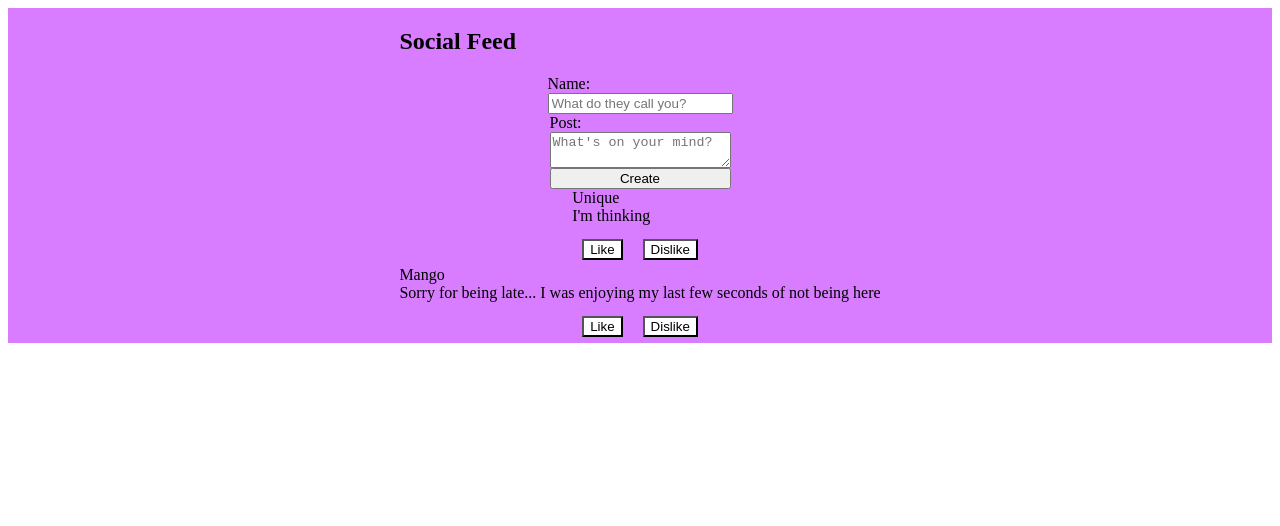
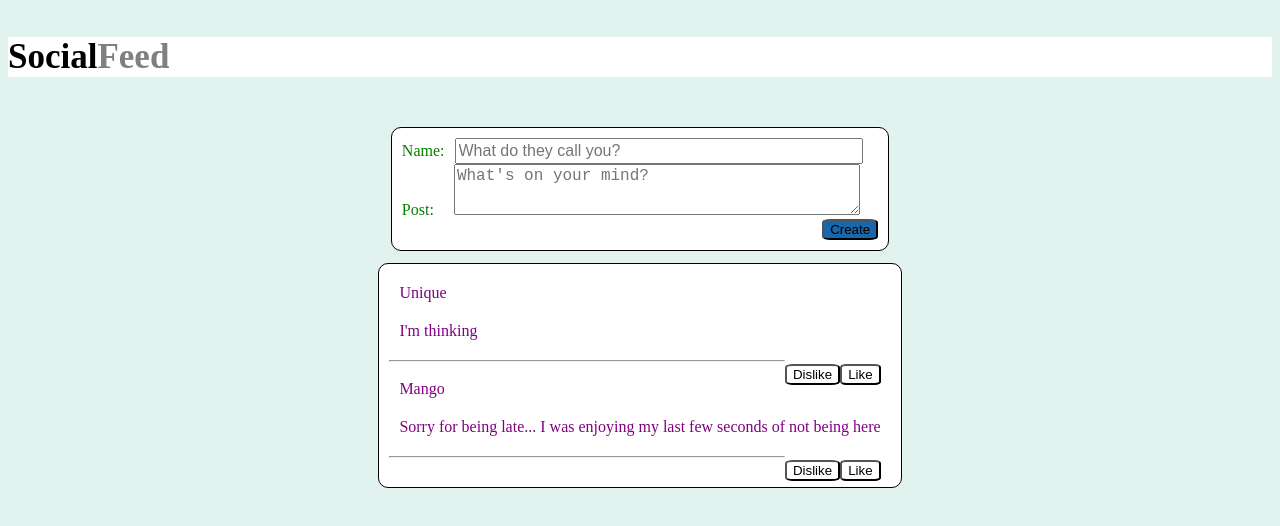
Before and after one commit to Lizethkm/Social-Feed-Project, a React (Create React App) app: page / in a window 1280 px wide. Shown: the top 526 px of the page. Built offline with nearby package versions, Linux system fonts and the light colour scheme.

Commit message:
Added Styling to App.CSS for Entire Project + Removed Unnecessary Containers in DisplayPosts.JSX File and Posts.JSX

```diff
--- a/src/App.js
+++ b/src/App.js
@@ -1,29 +1,37 @@
-import React, { useState } from 'react';
-import Posts from './Components/PostFolder/Posts';
-import DisplayPosts from './Components/DisplayPosts/DisplayPosts';
-import CreatePost from './Components/CreatePost/CreatePost';
-import './Apps.css'
-
+import React, { useState } from "react";
+import Posts from "./Components/PostFolder/Posts";
+import DisplayPosts from "./Components/DisplayPosts/DisplayPosts";
+import CreatePost from "./Components/CreatePost/CreatePost";
+import "./Apps.css";
 
 function App() {
+  const [postsEntries, setPostsEntries] = useState([
+    { name: "Unique", posts: "I'm thinking" },
+  ]);
 
-  const [postsEntries, setPostsEntries] = useState([{name: 'Unique', posts:"I'm thinking"}])
-
-  function addNewPostEntry(newPostEntry){
+  function addNewPostEntry(newPostEntry) {
     let tempPostsEntry = [newPostEntry, ...postsEntries];
     setPostsEntries(tempPostsEntry);
   }
 
+  return (
+    <div>
 
-  return (
-    <div className='container'>
-      <h2>Social Feed</h2>
-        <div className='body'>
-          <CreatePost addNewPostEntry={addNewPostEntry}/>
-          <DisplayPosts parentPostsEntries= {postsEntries}/>
-          <Posts/>
+    <h2>
+      Social<small className="text-muted">Feed</small>
+    </h2>
+
+      <body>
+        <div className="container">
+          <div className="newPosts">
+            <CreatePost addNewPostEntry={addNewPostEntry} />
+          </div>
+
+          <div className="displayPosts">
+            <DisplayPosts parentPostsEntries={postsEntries} />
+          </div>
         </div>
-
+      </body>
     </div>
   );
 }
--- a/src/Apps.css
+++ b/src/Apps.css
@@ -1,19 +1,52 @@
+
+h2{
+    width: 100%;
+    background-color: white;
+    display: inline-block;
+    font-size: 35px;
+}
+
+.text-muted{
+    color: gray;
+    font-size: 35px;
+}
+
 .container{
-    background-color: rgb(216, 125, 255);
     display: flex;
+    flex-wrap: wrap;
     flex-direction: column;
-    flex-wrap: wrap;
     align-content: center;
-    justify-content:center;
 
 }
 
-.body{
-    background-color: rgb(216, 125, 255);
-    display: flex;
-    flex-direction: column;
-    flex-wrap: wrap;
-    align-content: center;
-    justify-content:center;
+body{
+    background-color: #E2F2EE;
 
 }
+
+.newPosts{
+    color: green;
+    border: 1px solid black;
+    border-radius: 10px;
+    padding: 10px;
+    background-color: white;
+    margin: 1%;
+
+    /* margin: 0 auto;
+    width: 600px;
+    height: 10%; */
+
+}
+
+.displayPosts{
+    color: purple;
+    border: 1px solid black;
+    border-radius: 10px;
+    padding: 10px;
+    background-color: white;
+
+
+
+
+
+}
--- a/src/Components/CreatePost/CreatePost.css
+++ b/src/Components/CreatePost/CreatePost.css
@@ -1,8 +1,24 @@
-.newPosts {
-    display: flex;
-    flex-direction: column
+input{
+    width: 400px;
+    height: 20px;
+    font-size: 12pt;
 }
 
-.container{
-    justify-content: center;
+
+textarea{
+    width: 400px;
+    height: 45px;
+    font-size: 12pt;
+    margin-left: 10px;
 }
+
+label{
+    margin-right: 10px;
+    width: 60px;
+
+}
+
+button{
+    background-color: #1867AB;
+    border-radius: 15%;
+}
--- a/src/Components/CreatePost/CreatePost.jsx
+++ b/src/Components/CreatePost/CreatePost.jsx
@@ -19,16 +19,16 @@ const CreatePost = (props) => {
 
 
     return (
-        <form onSubmit= {handleCreate} className="newPosts" >
-            <div className="container">
+        <form onSubmit= {handleCreate}>
+            <div>
             <label>Name:</label>
                 <input type='text' value={name} onChange= {(event) => setName(event.target.value)} placeholder="What do they call you?"></input>
             </div>
-            <div className="container">
+            <div>
                 <label>Post:</label>
                 <textarea name="Post" value={posts} onChange= {(event) => setPosts(event.target.value)} placeholder = "What's on your mind?"></textarea>
-                <button type="submit" >Create</button>
             </div>
+            <button type="submit" >Create</button>
 
         </form>
      );
--- a/src/Components/CustomButtons/CustomButtons.css
+++ b/src/Components/CustomButtons/CustomButtons.css
@@ -1,6 +1,5 @@
-.buttons{
-    display: flex;
-    justify-content: center;
+button{
+    float: right;
 }
 
 .leftButton{
--- a/src/Components/CustomButtons/CustomButtons.jsx
+++ b/src/Components/CustomButtons/CustomButtons.jsx
@@ -33,7 +33,7 @@ const CustomButtons = (props) => {
     }
 
     return (
-        <div className='buttons'>
+        <div className='button'>
             <div className="leftButton">
                 <button className ={likeButton} type="button" onClick= {handleClick}>Like</button>
             </div>
--- a/src/Components/DisplayPosts/DisplayPosts.css
+++ b/src/Components/DisplayPosts/DisplayPosts.css
@@ -1,14 +1,7 @@
-.container{
-    display: flex;
-    flex-direction: column;
-    justify-content: center;
+.name{
+    padding: 10px;
 }
 
-
-
-
-.display{
-    display: flex;
-    flex-direction: column;
-    justify-content: center;
+.posts{
+    padding: 10px;
 }
--- a/src/Components/DisplayPosts/DisplayPosts.jsx
+++ b/src/Components/DisplayPosts/DisplayPosts.jsx
@@ -1,4 +1,5 @@
 import CustomButtons from "../CustomButtons/CustomButtons";
+import Posts from "../PostFolder/Posts";
 import './DisplayPosts.css'
 
 const DisplayPosts = (props) => {
@@ -8,18 +9,20 @@ const DisplayPosts = (props) => {
 
     return (
 
-        <div className= "container">
+        <div>
                 {props.parentPostsEntries.map((postEntry) => {
                     return (
-                    <div className="display">
-                        <div>{postEntry.name}</div>
-                        <div>{postEntry.posts}</div>
+                    <div>
+                        <div className="name">{postEntry.name}</div>
+                        <div className="posts">{postEntry.posts}</div>
                         <div><CustomButtons/></div>
+                        <hr/>
                     </div>
                     )
                 })}
             <div>
-
+                <Posts />
+                <hr/>
             </div>
         </div>
 
--- a/src/Components/PostFolder/Posts.jsx
+++ b/src/Components/PostFolder/Posts.jsx
@@ -7,13 +7,11 @@ const Posts = (props) => {
 
     return (
         <form>
-            <div className="container">
-                <div>Mango</div>
-                <div>Sorry for being late... I was enjoying my last few seconds of not being here</div>
-
+            <div>
+                <div className="name">Mango</div>
+                <div className="posts">Sorry for being late... I was enjoying my last few seconds of not being here</div>
+                <CustomButtons />
             </div>
-
-            <CustomButtons />
         </form>
       );
 }
```
